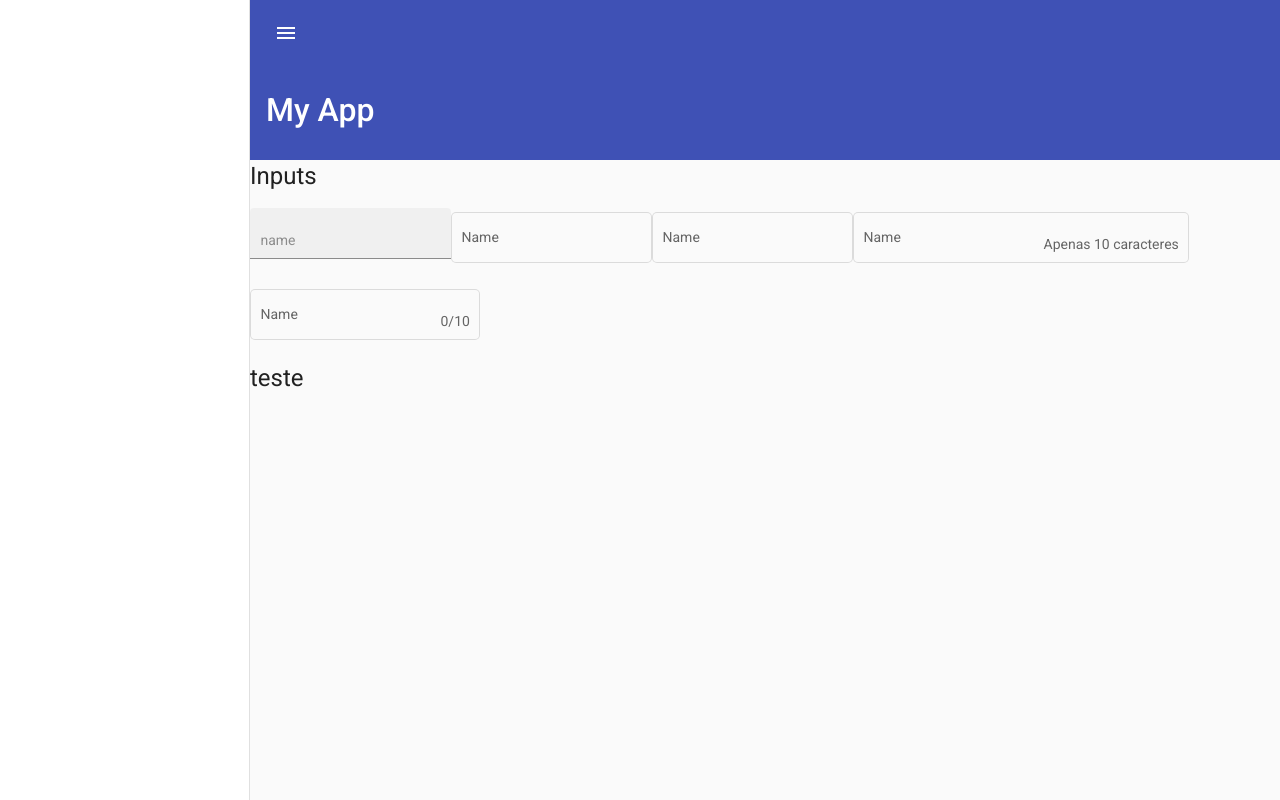
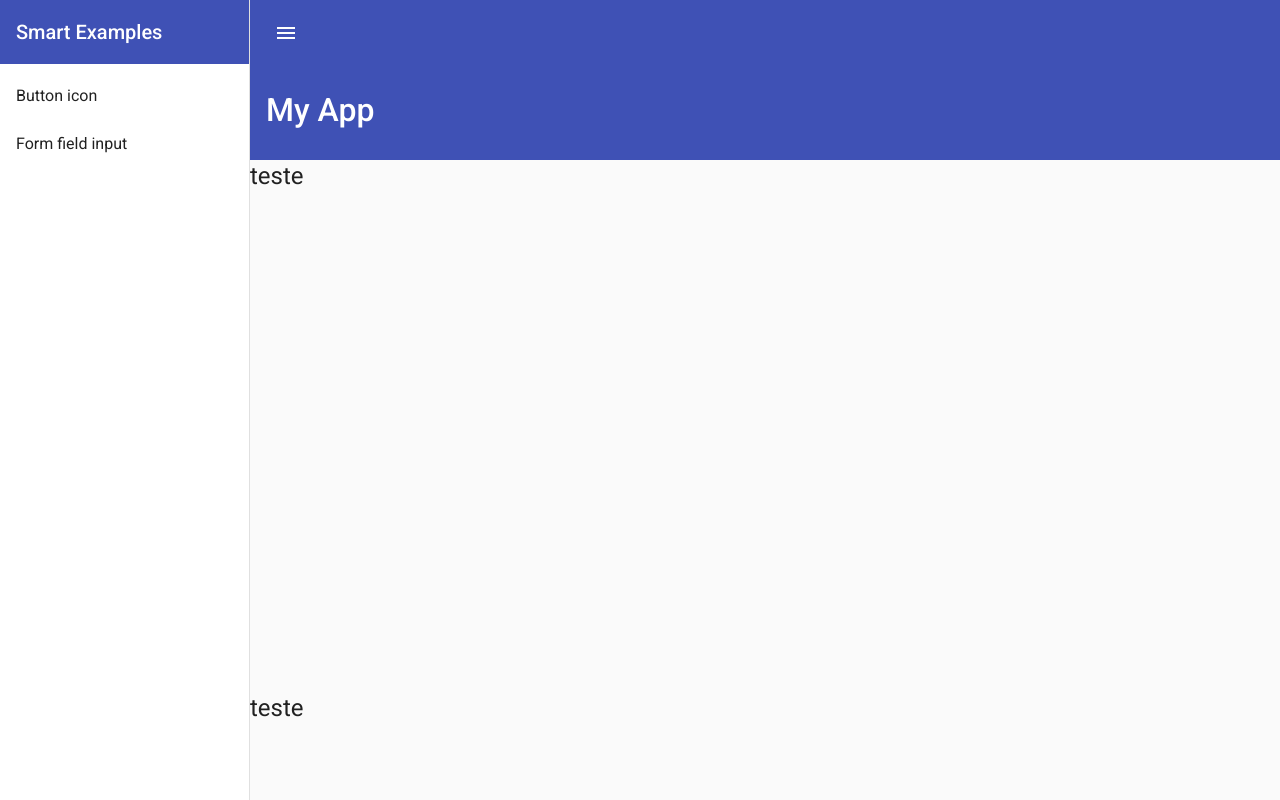
Before and after one commit to rodrigodimasr/Curso-RsJS-Angular-Material, an Angular app in the folder Angular-Material/: page / in a window 1280 px wide. Built offline with nearby package versions, Linux system fonts and the light colour scheme.

Commit message:
Organizando rotas para linkar cada aula e components

```diff
--- a/Angular-Material/src/app/Material/Material.module.ts
+++ b/Angular-Material/src/app/Material/Material.module.ts
@@ -1,13 +1,14 @@
 import { NgModule } from '@angular/core';
 
 
+import { MAT_FORM_FIELD_DEFAULT_OPTIONS } from '@angular/material/form-field';
 import { MatToolbarModule } from '@angular/material/toolbar';
 import { MatSlideToggleModule } from '@angular/material/slide-toggle';
 import { MatIconModule } from '@angular/material/icon';
 import { MatButtonModule } from '@angular/material/button';
 import { MatSidenavModule } from '@angular/material/sidenav';
 import { MatInputModule } from '@angular/material/input';
-import { MAT_FORM_FIELD_DEFAULT_OPTIONS } from '@angular/material/form-field';
+import { MatListModule } from '@angular/material/list';
 
 
 
@@ -18,7 +19,8 @@
     MatIconModule,
     MatButtonModule,
     MatSidenavModule,
-    MatInputModule
+    MatInputModule,
+    MatListModule
   ],
   declarations: [],
   providers: [
--- a/Angular-Material/src/app/app-routing.module.ts
+++ b/Angular-Material/src/app/app-routing.module.ts
@@ -1,7 +1,12 @@
+import { FormFieldInputComponent } from './form-field-input/form-field-input.component';
+import { ButtonsIconsComponent } from './buttons-icons/buttons-icons.component';
 import { NgModule } from '@angular/core';
 import { RouterModule, Routes } from '@angular/router';
 
-const routes: Routes = [];
+const routes: Routes = [
+  { path: 'buttonIcon', component: ButtonsIconsComponent },
+  { path: 'formFieldInput', component: FormFieldInputComponent }
+];
 
 @NgModule({
   imports: [RouterModule.forRoot(routes)],
--- a/Angular-Material/src/app/app.component.html
+++ b/Angular-Material/src/app/app.component.html
@@ -7,6 +7,13 @@
     [fixedInViewport]="true"
     [mode]="sidenavMove"
   >
+  <mat-toolbar color="primary">
+    Smart Examples
+  </mat-toolbar>
+  <mat-nav-list>
+    <a mat-list-item routerLink="/buttonIcon">Button icon</a>
+    <a mat-list-item routerLink="/formFieldInput">Form field input</a>
+  </mat-nav-list>
   </mat-sidenav>
 
   <mat-sidenav-content>
@@ -34,8 +41,9 @@
     <mat-toolbar class="toolbar-submenu" color="primary">
         <span *ngIf="!popText">My App</span>
     </mat-toolbar>
-    <!-- <app-buttons-icons></app-buttons-icons> -->
-    <app-form-field-input></app-form-field-input>
+
+    <router-outlet></router-outlet>
+
     <h1 class="title">teste</h1>
     <h1 class="title">teste</h1>
     <h1 class="title">teste</h1>
@@ -43,6 +51,3 @@
     <h1 class="title">teste</h1>
   </mat-sidenav-content>
 </mat-sidenav-container>
-
-
-<router-outlet></router-outlet>
```
